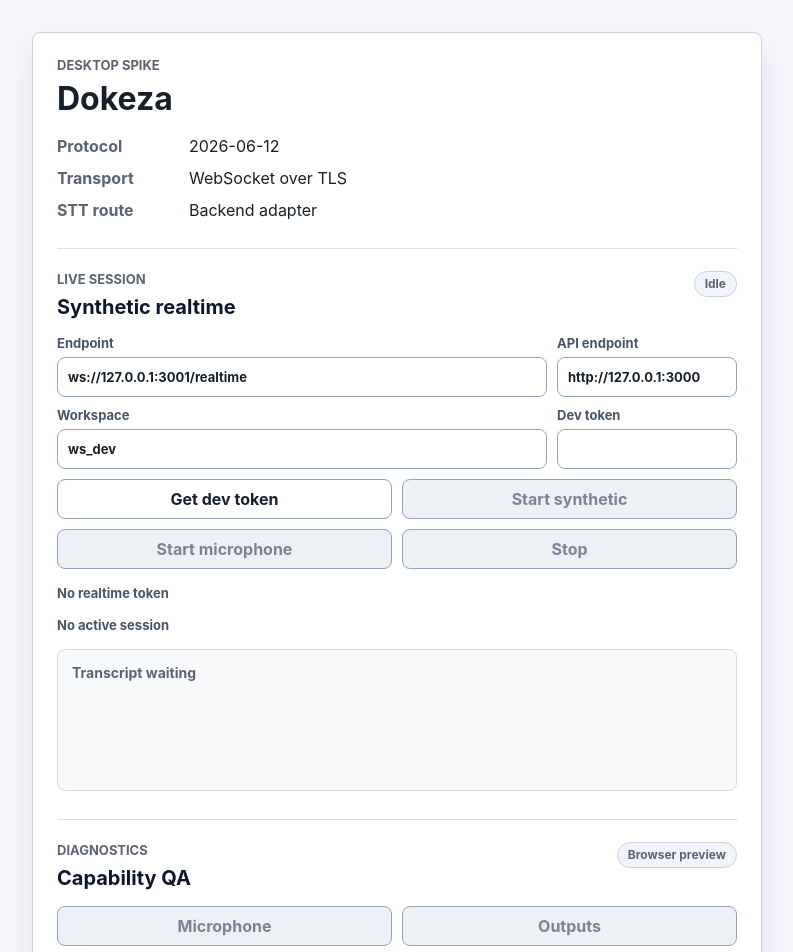
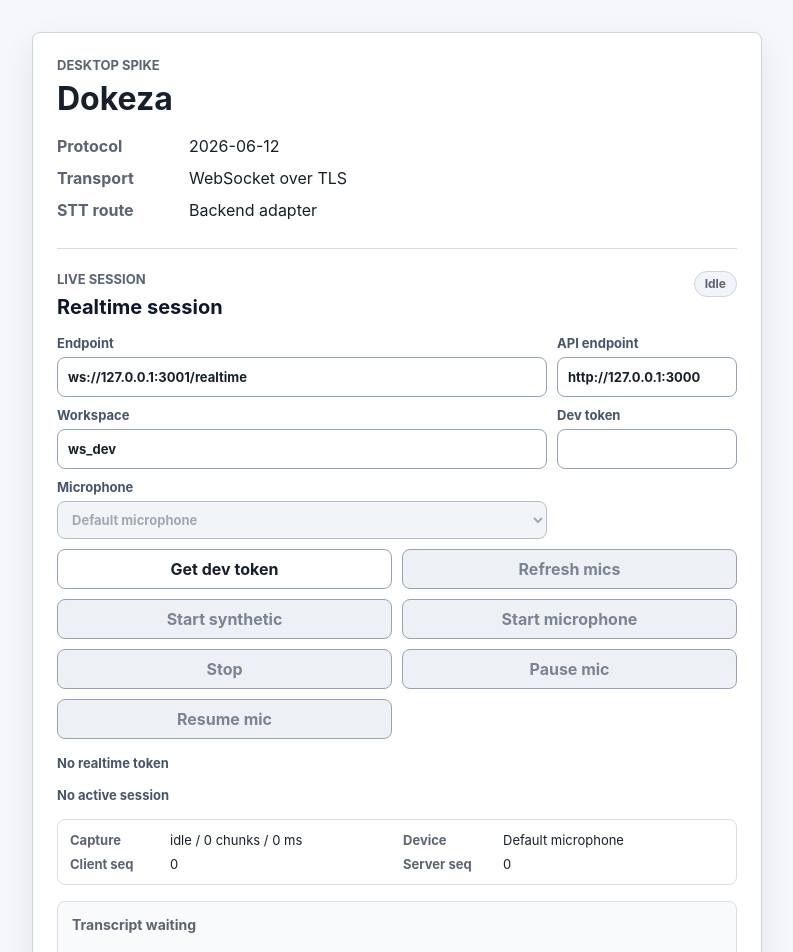
Before and after one commit to onwardfave/dokeza, a React (Vite) app in the folder apps/desktop/: page / in a window 1280 px wide. Shown: the top 952 px of the page, without its empty margins (243-1036 px from the left). Built offline with nearby package versions, Linux system fonts and the light colour scheme; what @sinclair/typebox would draw is missing.

Commit message:
feat(desktop): wire live transcript capture UI

```diff
--- a/apps/desktop/src/styles.css
+++ b/apps/desktop/src/styles.css
@@ -158,7 +158,8 @@ h2 {
   font-weight: 700;
 }
 
-.live-session-controls input {
+.live-session-controls input,
+.live-session-controls select {
   min-width: 0;
   min-height: 38px;
   border: 1px solid #94a3b8;
@@ -168,7 +169,8 @@ h2 {
   padding: 0 10px;
 }
 
-.live-session-controls input:disabled {
+.live-session-controls input:disabled,
+.live-session-controls select:disabled {
   color: #7b8492;
   background: #edf1f6;
 }
@@ -207,6 +209,27 @@ h2 {
   color: #475569;
   font-size: 13px;
   font-weight: 700;
+  overflow-wrap: anywhere;
+}
+
+.live-session-stats {
+  display: grid;
+  grid-template-columns: repeat(2, minmax(0, 1fr));
+  gap: 8px 12px;
+  border: 1px solid #d8dee8;
+  border-radius: 8px;
+  background: #ffffff;
+  padding: 12px;
+}
+
+.live-session-stats > div {
+  display: grid;
+  grid-template-columns: 92px minmax(0, 1fr);
+  gap: 8px;
+  font-size: 13px;
+}
+
+.live-session-stats dd {
   overflow-wrap: anywhere;
 }
 
@@ -358,8 +381,21 @@ h2 {
   background: #168a5b;
 }
 
+.overlay-status.warning {
+  background: #d8b451;
+}
+
+.overlay-status.danger {
+  background: #d1496b;
+}
+
+.overlay-status.muted {
+  background: #94a3b8;
+}
+
 .overlay-eyebrow,
-.overlay-title {
+.overlay-title,
+.overlay-meta {
   margin: 0;
 }
 
@@ -375,6 +411,15 @@ h2 {
   font-size: 14px;
   font-weight: 700;
   line-height: 1.35;
+  overflow-wrap: anywhere;
+}
+
+.overlay-meta {
+  margin-top: 2px;
+  color: #5b6472;
+  font-size: 12px;
+  font-weight: 700;
+  text-transform: uppercase;
 }
 
 @media (max-width: 560px) {
@@ -404,8 +449,13 @@ h2 {
   }
 
   dl > div,
+  .live-session-stats,
   .diagnostics-details > div {
     grid-template-columns: 1fr;
     gap: 4px;
   }
+
+  .live-session-stats > div {
+    grid-template-columns: 1fr;
+  }
 }
--- a/apps/desktop/src/ui/App.tsx
+++ b/apps/desktop/src/ui/App.tsx
@@ -5,10 +5,19 @@ import {
   type DesktopRealtimeSnapshot,
 } from "../protocol/desktopRealtimeSession.js";
 import {
+  ContinuousMicrophoneCaptureController,
+  type ContinuousMicrophoneCaptureControllerOptions,
+  type MicrophoneCaptureSnapshot,
+} from "../protocol/microphoneCaptureController.js";
+import {
   requestDevelopmentApiToken,
   requestRealtimeSessionToken,
 } from "../protocol/authApiClient.js";
-import { captureDefaultMicrophonePcmChunks } from "../protocol/nativeMicrophoneSource.js";
+import {
+  captureMicrophonePcmChunks,
+  listMicrophoneCaptureDevices,
+  type NativeMicrophoneCaptureDevice,
+} from "../protocol/nativeMicrophoneSource.js";
 import {
   formatDiagnosticDetails,
   isTauriRuntime,
@@ -29,6 +38,20 @@ const initialLiveSessionSnapshot: DesktopRealtimeSnapshot = {
   lastServerSeq: 0,
   transcripts: [],
 };
+
+const initialMicrophoneCaptureSnapshot: MicrophoneCaptureSnapshot = {
+  state: "idle",
+  chunksSent: 0,
+  nextChunkIndex: 0,
+  streamTimeMs: 0,
+};
+
+const liveSessionBroadcastChannel = "dokeza.live-session";
+
+interface LiveSessionBroadcastMessage {
+  type: "live-session.snapshot";
+  snapshot: DesktopRealtimeSnapshot;
+}
 
 export function App() {
   const surface = selectDesktopSurface(globalThis.location.hash);
@@ -70,8 +93,15 @@ function LiveSessionPanel() {
   const [token, setToken] = useState("");
   const [authMessage, setAuthMessage] = useState("No realtime token");
   const [snapshot, setSnapshot] = useState<DesktopRealtimeSnapshot>(initialLiveSessionSnapshot);
+  const [microphoneDevices, setMicrophoneDevices] = useState<NativeMicrophoneCaptureDevice[]>([]);
+  const [selectedMicrophoneDeviceId, setSelectedMicrophoneDeviceId] = useState("");
+  const [captureSnapshot, setCaptureSnapshot] = useState<MicrophoneCaptureSnapshot>(
+    initialMicrophoneCaptureSnapshot,
+  );
   const clientRef = useRef<DesktopRealtimeSessionClient | null>(null);
+  const captureControllerRef = useRef<ContinuousMicrophoneCaptureController | null>(null);
   const refreshTimerRef = useRef<number | undefined>(undefined);
+  const broadcastRef = useRef<BroadcastChannel | null>(null);
   const nativeRuntimeAvailable = useMemo(() => isTauriRuntime(), []);
   const status = getLiveSessionStatusView(snapshot.status);
   const detail = getLiveSessionDetail(snapshot);
@@ -84,10 +114,31 @@ function LiveSessionPanel() {
     snapshot.status === "connected" ||
     snapshot.status === "streaming" ||
     snapshot.status === "degraded";
+  const canPauseCapture = captureSnapshot.state === "capturing";
+  const canResumeCapture = captureSnapshot.state === "paused";
+  const selectedMicrophoneDevice =
+    microphoneDevices.find((device) => device.id === selectedMicrophoneDeviceId) ?? null;
+  const captureLabel = getMicrophoneCaptureLabel(captureSnapshot);
 
   useEffect(() => {
-    return () => window.clearInterval(refreshTimerRef.current);
-  }, []);
+    broadcastRef.current = openLiveSessionBroadcastChannel();
+    if (nativeRuntimeAvailable) {
+      void refreshMicrophoneDevices();
+    }
+
+    return () => {
+      window.clearInterval(refreshTimerRef.current);
+      captureControllerRef.current?.stop();
+      broadcastRef.current?.close();
+    };
+  }, [nativeRuntimeAvailable]);
+
+  useEffect(() => {
+    broadcastRef.current?.postMessage({
+      type: "live-session.snapshot",
+      snapshot,
+    } satisfies LiveSessionBroadcastMessage);
+  }, [snapshot]);
 
   function refreshSnapshot() {
     const client = clientRef.current;
@@ -101,7 +152,33 @@ function LiveSessionPanel() {
     refreshTimerRef.current = window.setInterval(refreshSnapshot, 250);
   }
 
+  async function refreshMicrophoneDevices() {
+    try {
+      const devices = await listMicrophoneCaptureDevices();
+      setMicrophoneDevices(devices);
+      setSelectedMicrophoneDeviceId((current) => {
+        if (current !== "" && devices.some((device) => device.id === current)) {
+          return current;
+        }
+
+        return devices.find((device) => device.is_default)?.id ?? devices[0]?.id ?? "";
+      });
+    } catch {
+      setMicrophoneDevices([]);
+      setSelectedMicrophoneDeviceId("");
+      setCaptureSnapshot({
+        ...initialMicrophoneCaptureSnapshot,
+        state: "failed",
+        lastErrorCode: "microphone_device_list_failed",
+      });
+    }
+  }
+
   function startSession() {
+    captureControllerRef.current?.stop();
+    captureControllerRef.current = null;
+    setCaptureSnapshot(initialMicrophoneCaptureSnapshot);
+
     const client = new DesktopRealtimeSessionClient({
       endpoint,
       token,
@@ -120,6 +197,8 @@ function LiveSessionPanel() {
   }
 
   async function startMicrophoneSession() {
+    captureControllerRef.current?.stop();
+
     const client = new DesktopRealtimeSessionClient({
       endpoint,
       token,
@@ -135,26 +214,44 @@ function LiveSessionPanel() {
     setSnapshot(client.snapshot);
     startRefreshLoop();
 
-    try {
-      const chunks = await captureDefaultMicrophonePcmChunks();
-      for (const chunk of chunks) {
-        client.sendAudioChunk(chunk);
-      }
-      setSnapshot(client.snapshot);
-    } catch {
-      setSnapshot({
-        ...client.snapshot,
-        status: "failed",
-        lastError: {
-          code: "microphone_capture_failed",
-          message: "Microphone capture failed.",
-          recoverable: true,
-        },
-      });
+    const controllerOptions: ContinuousMicrophoneCaptureControllerOptions = {
+      capture: ({ deviceId }) =>
+        captureMicrophonePcmChunks(deviceId === undefined ? {} : { deviceId }),
+      sendAudioChunk: (chunk) => client.sendAudioChunk(chunk),
+      sendAudioGap: (gap) => client.sendAudioGap(gap),
+      onStateChange: setCaptureSnapshot,
+    };
+    if (selectedMicrophoneDeviceId !== "") {
+      controllerOptions.deviceId = selectedMicrophoneDeviceId;
     }
+
+    const controller = new ContinuousMicrophoneCaptureController(controllerOptions);
+    captureControllerRef.current = controller;
+    controller.start();
+    setCaptureSnapshot(controller.snapshot);
+  }
+
+  function pauseMicrophoneCapture() {
+    captureControllerRef.current?.pause();
+    if (captureControllerRef.current !== null) {
+      setCaptureSnapshot(captureControllerRef.current.snapshot);
+    }
+    refreshSnapshot();
+  }
+
+  function resumeMicrophoneCapture() {
+    captureControllerRef.current?.resume();
+    if (captureControllerRef.current !== null) {
+      setCaptureSnapshot(captureControllerRef.current.snapshot);
+    }
+    refreshSnapshot();
   }
 
   function stopSession() {
+    captureControllerRef.current?.stop();
+    if (captureControllerRef.current !== null) {
+      setCaptureSnapshot(captureControllerRef.current.snapshot);
+    }
     clientRef.current?.stop("user_stopped");
     refreshSnapshot();
   }
@@ -187,7 +284,7 @@ function LiveSessionPanel() {
       <div className="live-session-header">
         <div>
           <p className="eyebrow">Live Session</p>
-          <h2 id="live-session-title">Synthetic realtime</h2>
+          <h2 id="live-session-title">Realtime session</h2>
         </div>
         <span className={`status-pill ${status.tone}`}>{status.label}</span>
       </div>
@@ -225,9 +322,35 @@ function LiveSessionPanel() {
             disabled={!canStart}
           />
         </label>
+        <label>
+          <span>Microphone</span>
+          <select
+            value={selectedMicrophoneDeviceId}
+            onChange={(event) => setSelectedMicrophoneDeviceId(event.currentTarget.value)}
+            disabled={!canStart || !nativeRuntimeAvailable || microphoneDevices.length === 0}
+          >
+            {microphoneDevices.length === 0 ? (
+              <option value="">Default microphone</option>
+            ) : (
+              microphoneDevices.map((device) => (
+                <option value={device.id} key={device.id}>
+                  {device.name ?? `Microphone ${device.id}`}
+                  {device.is_default ? " (default)" : ""}
+                </option>
+              ))
+            )}
+          </select>
+        </label>
         <div className="live-session-buttons">
           <button type="button" disabled={!canStart} onClick={() => void requestDevRealtimeToken()}>
             Get dev token
+          </button>
+          <button
+            type="button"
+            disabled={!canStart || !nativeRuntimeAvailable}
+            onClick={() => void refreshMicrophoneDevices()}
+          >
+            Refresh mics
           </button>
           <button type="button" disabled={!canStartWithToken} onClick={startSession}>
             Start synthetic
@@ -242,10 +365,39 @@ function LiveSessionPanel() {
           <button type="button" disabled={!canStop} onClick={stopSession}>
             Stop
           </button>
+          <button type="button" disabled={!canPauseCapture} onClick={pauseMicrophoneCapture}>
+            Pause mic
+          </button>
+          <button type="button" disabled={!canResumeCapture} onClick={resumeMicrophoneCapture}>
+            Resume mic
+          </button>
         </div>
       </div>
       <p className="live-session-detail">{authMessage}</p>
       <p className="live-session-detail">{detail}</p>
+      <dl className="live-session-stats">
+        <div>
+          <dt>Capture</dt>
+          <dd>{captureLabel}</dd>
+        </div>
+        <div>
+          <dt>Device</dt>
+          <dd>
+            {selectedMicrophoneDevice?.name ??
+              (selectedMicrophoneDeviceId === ""
+                ? "Default microphone"
+                : selectedMicrophoneDeviceId)}
+          </dd>
+        </div>
+        <div>
+          <dt>Client seq</dt>
+          <dd>{snapshot.lastClientSeq}</dd>
+        </div>
+        <div>
+          <dt>Server seq</dt>
+          <dd>{snapshot.lastServerSeq}</dd>
+        </div>
+      </dl>
       <div className="live-transcript" aria-live="polite">
         {transcriptRows.length === 0 ? (
           <p className="live-transcript-empty">Transcript waiting</p>
@@ -371,15 +523,71 @@ function DiagnosticsPanel() {
 }
 
 function OverlaySurface() {
+  const [snapshot, setSnapshot] = useState<DesktopRealtimeSnapshot>(initialLiveSessionSnapshot);
+  const status = getLiveSessionStatusView(snapshot.status);
+  const transcriptRows = toLiveTranscriptRows(snapshot.transcripts);
+  const latestTranscript = transcriptRows.at(-1);
+
+  useEffect(() => {
+    const channel = openLiveSessionBroadcastChannel();
+    if (channel === null) {
+      return;
+    }
+
+    channel.onmessage = (event: MessageEvent<unknown>) => {
+      if (isLiveSessionBroadcastMessage(event.data)) {
+        setSnapshot(event.data.snapshot);
+      }
+    };
+
+    return () => channel.close();
+  }, []);
+
   return (
     <main className="overlay-shell" data-tauri-drag-region>
       <section className="overlay-panel" data-tauri-drag-region>
-        <div className="overlay-status" aria-label="Capture status" />
+        <div className={`overlay-status ${status.tone}`} aria-label="Capture status" />
         <div>
           <p className="overlay-eyebrow">Dokeza</p>
-          <p className="overlay-title">Ready for live assistance</p>
+          <p className="overlay-title">
+            {latestTranscript?.text ?? (snapshot.status === "idle" ? "Ready" : status.label)}
+          </p>
+          <p className="overlay-meta">
+            {latestTranscript === undefined
+              ? status.label
+              : `${latestTranscript.speaker} / ${latestTranscript.state}`}
+          </p>
         </div>
       </section>
     </main>
   );
 }
+
+function getMicrophoneCaptureLabel(snapshot: MicrophoneCaptureSnapshot): string {
+  const base = `${snapshot.state} / ${snapshot.chunksSent} chunks / ${snapshot.streamTimeMs} ms`;
+  if (snapshot.lastErrorCode !== undefined) {
+    return `${base} / ${snapshot.lastErrorCode}`;
+  }
+
+  if (snapshot.lastGapReason !== undefined) {
+    return `${base} / ${snapshot.lastGapReason}`;
+  }
+
+  return base;
+}
+
+function openLiveSessionBroadcastChannel(): BroadcastChannel | null {
+  if (typeof BroadcastChannel === "undefined") {
+    return null;
+  }
+
+  return new BroadcastChannel(liveSessionBroadcastChannel);
+}
+
+function isLiveSessionBroadcastMessage(value: unknown): value is LiveSessionBroadcastMessage {
+  if (typeof value !== "object" || value === null || !("type" in value) || !("snapshot" in value)) {
+    return false;
+  }
+
+  return (value as LiveSessionBroadcastMessage).type === "live-session.snapshot";
+}
```
Also changed, not shown: apps/desktop/src/protocol/microphoneCaptureController.ts (+6 -3 lines).
